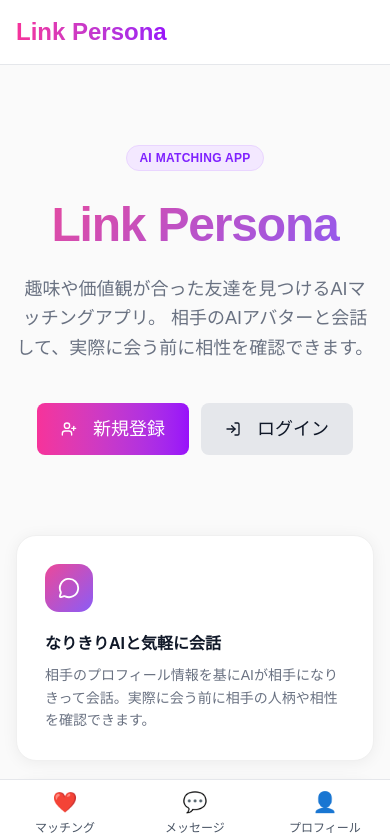
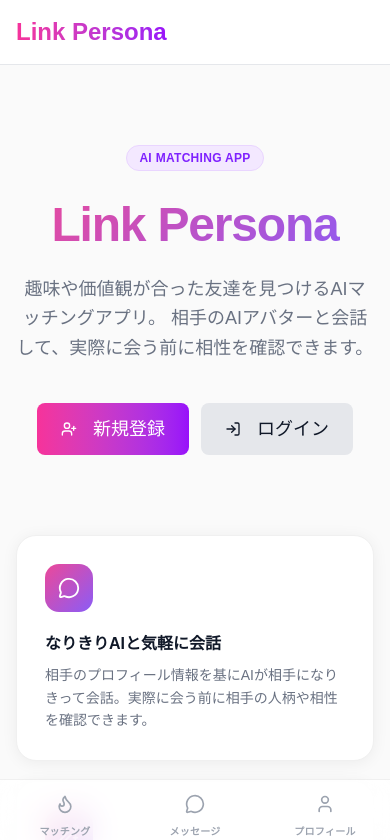
Before and after one commit to Elie314159265/n_cup, a Next.js app in the folder frontend/: page / in a window 390 px wide. Shown: the top 840 px of the page. Built offline with nearby package versions, Linux system fonts and the light colour scheme.

Commit message:
おやすみ2

```diff
--- a/frontend/components/common/Navigation.tsx
+++ b/frontend/components/common/Navigation.tsx
@@ -2,42 +2,60 @@
 
 import Link from "next/link";
 import { usePathname } from "next/navigation";
+import { Flame, MessageCircle, User } from "lucide-react";
 
 export const Navigation = () => {
   const pathname = usePathname();
 
   const isActive = (path: string) => pathname === path;
 
+  const navItems = [
+    { href: "/discover", label: "マッチング", Icon: Flame },
+    { href: "/messages", label: "メッセージ", Icon: MessageCircle },
+    { href: "/profile", label: "プロフィール", Icon: User },
+  ];
+
   return (
-    <nav className="fixed bottom-0 left-0 right-0 bg-white border-t border-gray-200 md:hidden">
-      <div className="flex items-center justify-around h-16">
-        <Link
-          href="/discover"
-          className={`flex-1 flex flex-col items-center justify-center gap-1 py-2 ${
-            isActive("/discover") ? "text-pink-500" : "text-gray-600"
-          }`}
-        >
-          <span className="text-xl">❤️</span>
-          <span className="text-xs">マッチング</span>
-        </Link>
-        <Link
-          href="/messages"
-          className={`flex-1 flex flex-col items-center justify-center gap-1 py-2 ${
-            isActive("/messages") ? "text-pink-500" : "text-gray-600"
-          }`}
-        >
-          <span className="text-xl">💬</span>
-          <span className="text-xs">メッセージ</span>
-        </Link>
-        <Link
-          href="/profile"
-          className={`flex-1 flex flex-col items-center justify-center gap-1 py-2 ${
-            isActive("/profile") ? "text-pink-500" : "text-gray-600"
-          }`}
-        >
-          <span className="text-xl">👤</span>
-          <span className="text-xs">プロフィール</span>
-        </Link>
+    <nav
+      className="fixed bottom-0 left-0 right-0 md:hidden"
+      style={{
+        background: "rgba(255,255,255,0.85)",
+        backdropFilter: "blur(16px)",
+        borderTop: "1px solid rgba(0,0,0,0.06)",
+      }}
+    >
+      <div className="flex items-center justify-around h-16 max-w-lg mx-auto">
+        {navItems.map(({ href, label, Icon }) => {
+          const active = isActive(href);
+          return (
+            <Link
+              key={href}
+              href={href}
+              className="flex-1 flex flex-col items-center justify-center gap-0.5 py-2 transition-colors"
+            >
+              <span
+                className="flex items-center justify-center w-9 h-9 rounded-2xl transition-all"
+                style={
+                  active
+                    ? { background: "linear-gradient(135deg,#ec4899,#8b5cf6)" }
+                    : {}
+                }
+              >
+                <Icon
+                  size={20}
+                  className="transition-colors"
+                  style={{ color: active ? "#fff" : "#9ca3af" }}
+                />
+              </span>
+              <span
+                className="text-[10px] font-semibold tracking-wide transition-colors"
+                style={{ color: active ? "#ec4899" : "#9ca3af" }}
+              >
+                {label}
+              </span>
+            </Link>
+          );
+        })}
       </div>
     </nav>
   );
```
